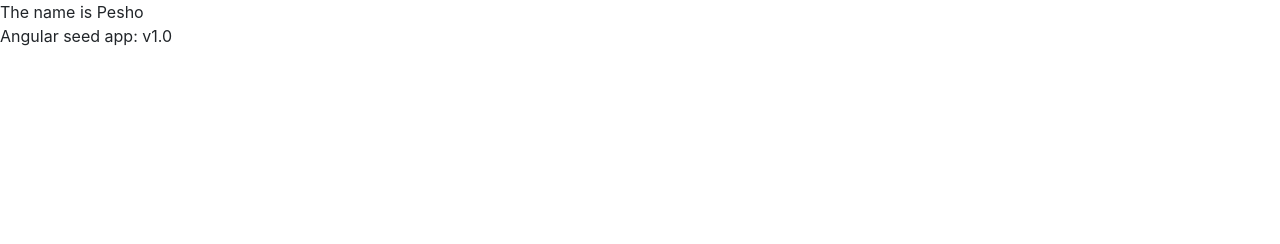
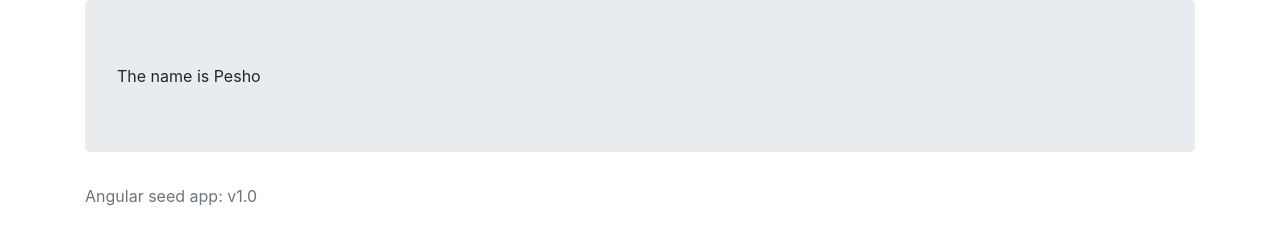
Before and after one commit to djzoning/Ads-AngularJS-Project, a website: page app/index.html at #/ads in a window 1280 px wide. Drawn offline with nearby package versions, Linux system fonts and the light colour scheme; some packages are replaced by stand-ins of ours.

Commit message:
Upgrade the seed

```diff
--- a/app/index.html
+++ b/app/index.html
@@ -7,9 +7,13 @@
   <link rel="stylesheet" href="css/app.css" />
 </head>
 <body ng-app="adsApp">
-  <div ng-view=""></div>
+  <div class="container" ng-view=""></div>
 
-  <div>Angular seed app: v<span app-version>1.0</span></div>
+  <div class="container">
+    <p class="text-muted">
+      Angular seed app: v<span app-version>1.0</span>
+    </p>
+  </div>
 
   <script src="bower_components/angular/angular.js"></script>
   <script src="bower_components/angular-route/angular-route.js"></script>
--- a/app/js/app.js
+++ b/app/js/app.js
@@ -6,13 +6,7 @@ var adsApp = angular.module('adsApp', [
 adsApp.config(function($routeProvider) {
     $routeProvider.when('/ads',
         {
-            templateUrl: 'templates/ads.html',
-            controller: 'AdsController'
-        });
-
-    $routeProvider.when('/home',
-        {
-            templateUrl: 'templates/home.html',
+            templateUrl: 'templates/ads-view.html',
             controller: 'AdsController'
         });
 
--- /dev/null
+++ b/app/templates/ads-view.html
@@ -0,0 +1 @@
+<div class="jumbotron">The name is {{name}}</div>
--- a/app/templates/ads.html
+++ /dev/null
@@ -1 +0,0 @@
-<div>The name is {{name}}</div>
```
Also changed, not shown: app/templates/home.html (deleted, +0 -1 lines).
